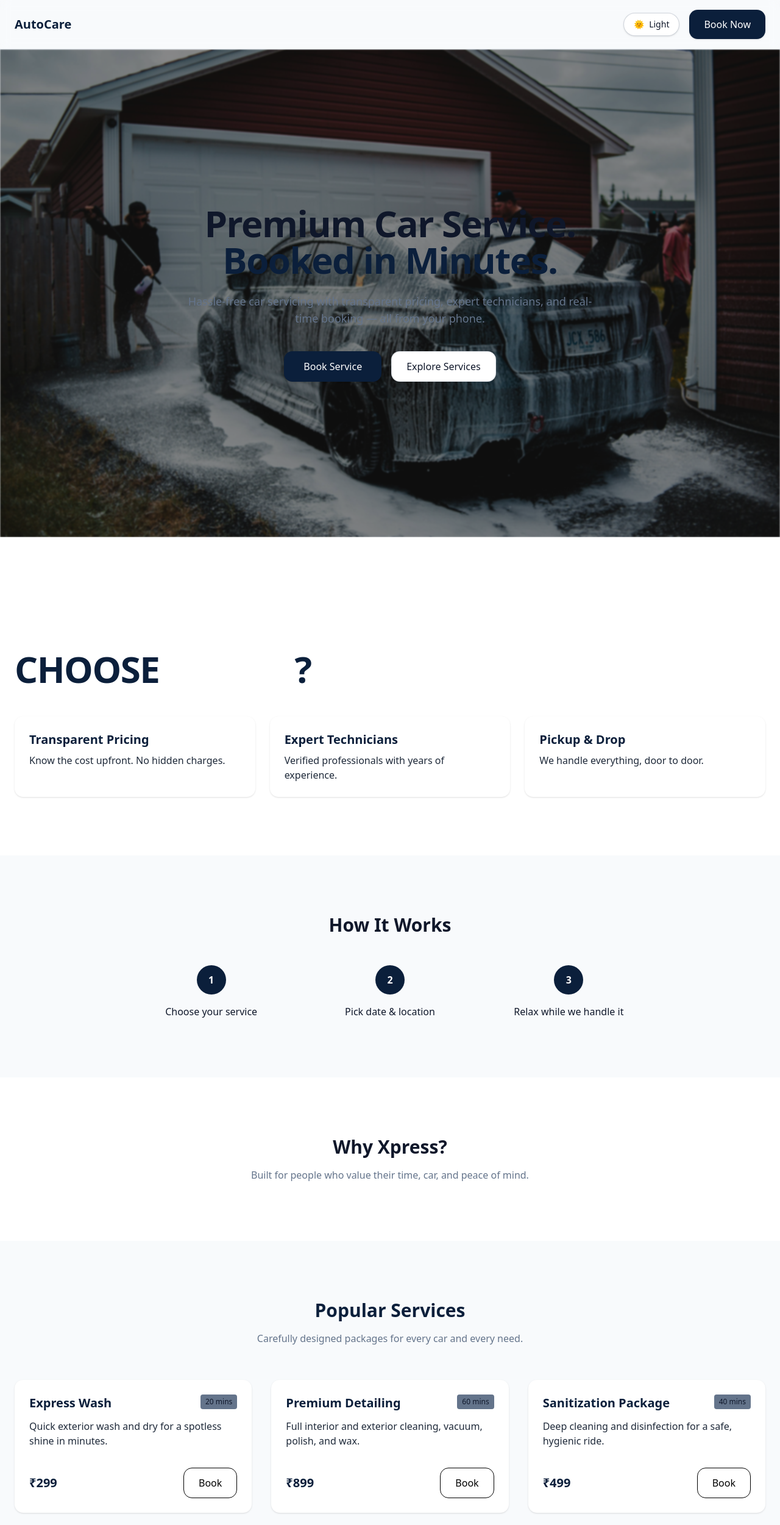
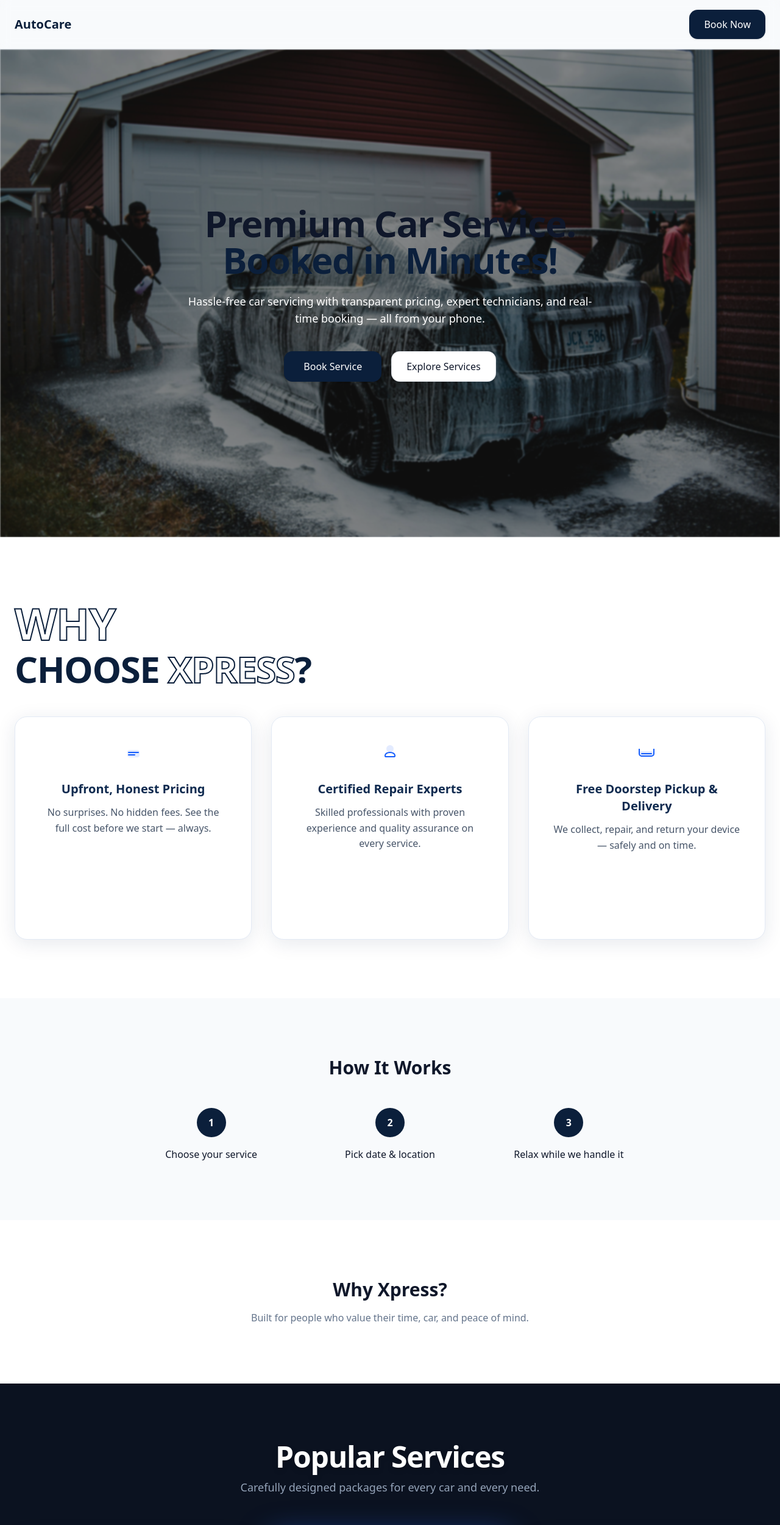
Before and after one commit to Adithya4code/xpresswash-frontend, a React (Vite) app: page / in a window 1280 px wide. Shown: the top 2501 px of the page at 61% size. Built offline with nearby package versions, Linux system fonts and the light colour scheme.

Commit message:
Refactor: Remove theme switching and related components; update landing styles and content

```diff
--- a/src/app/ThemeProvider.tsx
+++ b/src/app/ThemeProvider.tsx
@@ -1,36 +1,4 @@
-import { createContext, useContext, useEffect, useState } from "react"
-
-type Theme = "light" | "dark"
-
-const ThemeContext = createContext<{
-  theme: Theme
-  toggle: () => void
-}>({ theme: "light", toggle: () => {} })
-
+// ThemeProvider removed. Only light theme is used. This file is now a no-op.
 export function ThemeProvider({ children }: { children: React.ReactNode }) {
-  const [theme, setTheme] = useState<Theme>("light")
-
-  useEffect(() => {
-    const stored = localStorage.getItem("theme") as Theme | null
-    const systemDark = window.matchMedia("(prefers-color-scheme: dark)").matches
-    const initial = stored ?? (systemDark ? "dark" : "light")
-
-    setTheme(initial)
-    document.documentElement.classList.toggle("dark", initial === "dark")
-  }, [])
-
-  const toggle = () => {
-    const next = theme === "light" ? "dark" : "light"
-    setTheme(next)
-    localStorage.setItem("theme", next)
-    document.documentElement.classList.toggle("dark", next === "dark")
-  }
-
-  return (
-    <ThemeContext.Provider value={{ theme, toggle }}>
-      {children}
-    </ThemeContext.Provider>
-  )
+  return <>{children}</>;
 }
-
-export const useTheme = () => useContext(ThemeContext)
--- a/src/components/landing/Hero.tsx
+++ b/src/components/landing/Hero.tsx
@@ -47,14 +47,14 @@ export function Hero() {
           className="text-4xl md:text-6xl font-bold tracking-tight text-text"
         >
           Premium Car Service. <br />
-          <span className="text-primary">Booked in Minutes.</span>
+          <span className="text-primary">Booked in Minutes!</span>
         </motion.h1>
 
         <motion.p
           initial={{ opacity: 0, y: 12 }}
           animate={{ opacity: 1, y: 0 }}
           transition={{ delay: 0.1, duration: 0.4 }}
-          className="mt-6 text-lg text-muted max-w-2xl mx-auto"
+          className="mt-6 text-lg text-white max-w-2xl mx-auto"
         >
           Hassle-free car servicing with transparent pricing, expert technicians,
           and real-time booking — all from your phone.
--- a/src/components/landing/ServicePreview.tsx
+++ b/src/components/landing/ServicePreview.tsx
@@ -28,46 +28,78 @@ const services = [
 
 export function ServicesPreview() {
   return (
-    <section id="popular-services" className="py-24 bg-blueSoft">
+    <section id="popular-services" className="py-24 bg-[#0B1220]">
       <div className="mx-auto max-w-7xl px-6">
         <header className="text-center">
-          <h2 className="text-3xl font-bold text-primary">Popular Services</h2>
-          <p className="mt-4 text-muted">
+          <h2 className="text-4xl md:text-5xl font-extrabold text-white mb-3 tracking-tight drop-shadow-lg">Popular Services</h2>
+          <p className="mt-2 text-lg text-[#94a3b8] max-w-2xl mx-auto">
             Carefully designed packages for every car and every need.
           </p>
         </header>
 
-        <div className="mt-14 grid gap-8 md:grid-cols-3">
-          {services.map((service) => (
+        <div className="mt-16 grid gap-10 md:grid-cols-3">
+          {services.map((service) => {
+            const isPremium = service.name === "Premium Detailing";
+            return (
               <motion.div
                 key={service.id}
-              whileHover={{ y: -6 }}
-              transition={{ duration: 0.25 }}
+                whileHover={{
+                  y: -8,
+                  boxShadow: isPremium
+                    ? "0 0 0 4px #2563EB88, 0 12px 48px 0 #22D3EE99"
+                    : "0 8px 32px 0 #2563EB44"
+                }}
+                transition={{ duration: 0.35 }}
+                className={[
+                  "relative flex flex-col items-center justify-between min-h-[410px] p-10",
+                  "rounded-[24px] border border-[#1E293B]/30 backdrop-blur-xl",
+                  "bg-white/10",
+                  "shadow-[0_8px_40px_0_rgba(37,99,235,0.10)]",
+                  "transition-all duration-300",
+                  isPremium ? "scale-105 border-2 border-cyan-400/80 shadow-[0_0_0_4px_#22D3EE88,0_12px_48px_0_#2563EB99] z-10" : "hover:border-[#2563EB]"
+                ].join(' ')}
+                style={{
+                  background: "rgba(16, 24, 40, 0.65)",
+                  boxShadow: isPremium
+                    ? "0 0 0 4px #22D3EE88, 0 12px 48px 0 #2563EB99"
+                    : "0 8px 32px 0 #2563EB44",
+                  borderRadius: 24,
+                }}
               >
-              <Card className="h-full flex flex-col p-6 bg-white">
-                <div className="flex justify-between items-start">
-                  <h3 className="text-xl font-extrabold text-primary mb-1">{service.name}</h3>
-                  <span className="text-xs text-muted-foreground bg-muted px-2 py-1 rounded">
+                {/* Time badge */}
+                <span
+                  className="absolute top-7 right-7 text-xs font-semibold px-3 py-1 rounded-full"
+                  style={{
+                    background: "linear-gradient(90deg, #2563EB 0%, #22D3EE 100%)",
+                    color: "#fff",
+                    boxShadow: "0 2px 12px 0 #2563EB44"
+                  }}
+                >
                   {service.durationMinutes} mins
                 </span>
-                </div>
-                <p className="mt-2 text-base text-gray-800 font-medium flex-grow">
+                {/* Card content */}
+                <h3 className="text-2xl font-bold text-white mb-3 text-center drop-shadow-md">
+                  {service.name}
+                </h3>
+                <p className="text-base text-[#94a3b8] text-center mb-6 flex-grow" style={{ lineHeight: 1.6 }}>
                   {service.description}
                 </p>
-                <div className="mt-8 flex items-center justify-between">
-                  <span className="text-xl font-bold text-primary">
+                <div className="flex items-center justify-between w-full mt-6">
+                  <span className="text-2xl font-bold text-cyan-300 drop-shadow-md">
                     ₹{service.price}
                   </span>
-                  <Button
-                    className="text-black border-black border bg-white hover:bg-gray-100"
-                    variant="outline"
+                  <button
+                    className="ml-auto px-7 py-2 rounded-full font-semibold text-white text-base shadow-lg transition-all duration-300 bg-gradient-to-r from-[#2563EB] to-[#22D3EE] hover:from-[#1e40af] hover:to-[#06b6d4] hover:-translate-y-1 focus:outline-none focus:ring-2 focus:ring-cyan-400/60"
+                    style={{
+                      boxShadow: "0 2px 16px 0 #22D3EE55, 0 0px 8px 0 #2563EB44"
+                    }}
                   >
                     Book
-                  </Button>
+                  </button>
                 </div>
-              </Card>
               </motion.div>
-          ))}
+            );
+          })}
         </div>
       </div>
     </section>
--- a/src/components/landing/ValueProps.tsx
+++ b/src/components/landing/ValueProps.tsx
@@ -2,32 +2,50 @@ import { Card } from "@/components/ui/Card"
 
 const items = [
   {
-    title: "Transparent Pricing",
-    desc: "Know the cost upfront. No hidden charges.",
+    icon: (
+      <svg width="32" height="32" fill="none" viewBox="0 0 32 32" className="mx-auto mb-3 text-blue-600"><rect x="6" y="14" width="20" height="12" rx="4" fill="currentColor" opacity=".12"/><path d="M8 18h16M8 22h10" stroke="currentColor" strokeWidth="2" strokeLinecap="round"/></svg>
+    ),
+    title: "Upfront, Honest Pricing",
+    desc: "No surprises. No hidden fees. See the full cost before we start — always.",
   },
   {
-    title: "Expert Technicians",
-    desc: "Verified professionals with years of experience.",
+    icon: (
+      <svg width="32" height="32" fill="none" viewBox="0 0 32 32" className="mx-auto mb-3 text-blue-600"><circle cx="16" cy="12" r="6" fill="currentColor" opacity=".12"/><path d="M16 18c-4.418 0-8 2.239-8 5v1a1 1 0 001 1h14a1 1 0 001-1v-1c0-2.761-3.582-5-8-5z" stroke="currentColor" strokeWidth="2"/></svg>
+    ),
+    title: "Certified Repair Experts",
+    desc: "Skilled professionals with proven experience and quality assurance on every service.",
   },
   {
-    title: "Pickup & Drop",
-    desc: "We handle everything, door to door.",
+    icon: (
+      <svg width="32" height="32" fill="none" viewBox="0 0 32 32" className="mx-auto mb-3 text-blue-600"><rect x="4" y="16" width="24" height="8" rx="4" fill="currentColor" opacity=".12"/><path d="M8 20h16M8 24h10" stroke="currentColor" strokeWidth="2" strokeLinecap="round"/><path d="M28 12v8a4 4 0 01-4 4H8a4 4 0 01-4-4v-8" stroke="currentColor" strokeWidth="2"/></svg>
+    ),
+    title: "Free Doorstep Pickup & Delivery",
+    desc: "We collect, repair, and return your device — safely and on time.",
   },
-]
+];
 
 export function ValueProps() {
   return (
     <section className="py-24 bg-surface">
       <div className="mx-auto max-w-7xl px-6">
         <h2 className="text-5xl md:text-6xl font-extrabold text-left mb-12 tracking-tight">
-          <span className="text-white text-6xl md:text-7xl leading-tight">WHY</span><br className="hidden md:block"/>
-          <span className="text-primary">CHOOSE <span className="text-white">XPRESS</span>?</span>
+          <span className="text-6xl md:text-7xl leading-tight font-extrabold text-transparent" style={{ WebkitTextStroke: '2px #0b1f3b' }}>WHY</span><br className="hidden md:block"/>
+          <span className="text-primary">CHOOSE <span className="font-extrabold text-transparent" style={{ WebkitTextStroke: '2px #0b1f3b' }}>XPRESS</span>?</span>
         </h2>
-        <div className="grid gap-6 md:grid-cols-3">
+        <div className="grid gap-8 md:grid-cols-3">
           {items.map((item) => (
-            <Card key={item.title} className="relative p-6 bg-white">
-              <h3 className="text-xl font-extrabold text-primary mb-1">{item.title}</h3>
-              <p className="mt-2 text-base text-gray-800 font-medium">{item.desc}</p>
+            <Card
+              key={item.title}
+              className="relative flex flex-col items-center justify-start p-10 bg-white border border-[#E3EAF5] rounded-[20px] shadow-[0_6px_32px_0_rgba(15,42,79,0.10)] min-h-[366px] transition-all duration-300 hover:-translate-y-2 hover:shadow-[0_12px_40px_0_rgba(15,42,79,0.18)] hover:border-[#0F2A4F]"
+              style={{ borderRadius: 20 }}
+            >
+              <div className="mb-5">{item.icon}</div>
+              <h3 className="text-xl font-bold text-[#0F2A4F] mb-3 text-center" style={{ fontWeight: 700 }}>
+                {item.title}
+              </h3>
+              <p className="text-base text-[#475569] text-center" style={{ lineHeight: 1.6 }}>
+                {item.desc}
+              </p>
             </Card>
           ))}
         </div>
--- a/src/components/layout/Navbar.tsx
+++ b/src/components/layout/Navbar.tsx
@@ -1,5 +1,4 @@
 import { Button } from "@/components/ui/Button"
-import { ThemeToggle } from "@/components/ui/ThemeToggle"
 
 export function Navbar() {
   return (
@@ -10,7 +9,6 @@ export function Navbar() {
         </span>
 
         <div className="flex items-center gap-4">
-          <ThemeToggle />
           <Button>Book Now</Button>
         </div>
       </div>
--- a/src/components/ui/ThemeToggle.tsx
+++ b/src/components/ui/ThemeToggle.tsx
@@ -1,40 +1 @@
-import { motion, AnimatePresence } from "motion/react"
-import { useTheme } from "@/app/ThemeProvider"
-
-export function ThemeToggle() {
-  const { theme, toggle } = useTheme()
-
-  return (
-    <button
-      onClick={toggle}
-      aria-label="Toggle theme"
-      className="relative flex items-center gap-2 rounded-full border border-muted/30 bg-surface px-4 py-2 text-sm font-medium text-text shadow-sm transition hover:shadow-md hover:ring-2 hover:ring-accent/30"
-    >
-      <AnimatePresence mode="wait">
-        {theme === "light" ? (
-          <motion.span
-            key="light"
-            initial={{ opacity: 0, y: 6 }}
-            animate={{ opacity: 1, y: 0 }}
-            exit={{ opacity: 0, y: -6 }}
-            transition={{ duration: 0.2 }}
-            className="flex items-center gap-2"
-          >
-            🌞 <span>Light</span>
-          </motion.span>
-        ) : (
-          <motion.span
-            key="dark"
-            initial={{ opacity: 0, y: 6 }}
-            animate={{ opacity: 1, y: 0 }}
-            exit={{ opacity: 0, y: -6 }}
-            transition={{ duration: 0.2 }}
-            className="flex items-center gap-2"
-          >
-            🌙 <span>Dark</span>
-          </motion.span>
-        )}
-      </AnimatePresence>
-    </button>
-  )
-}
+// ThemeToggle removed. No theme switching in light-only mode.
```
Also changed, not shown: src/styles/global.css (+1 -10 lines). Lines whose indentation alone changed are shown as unchanged.
